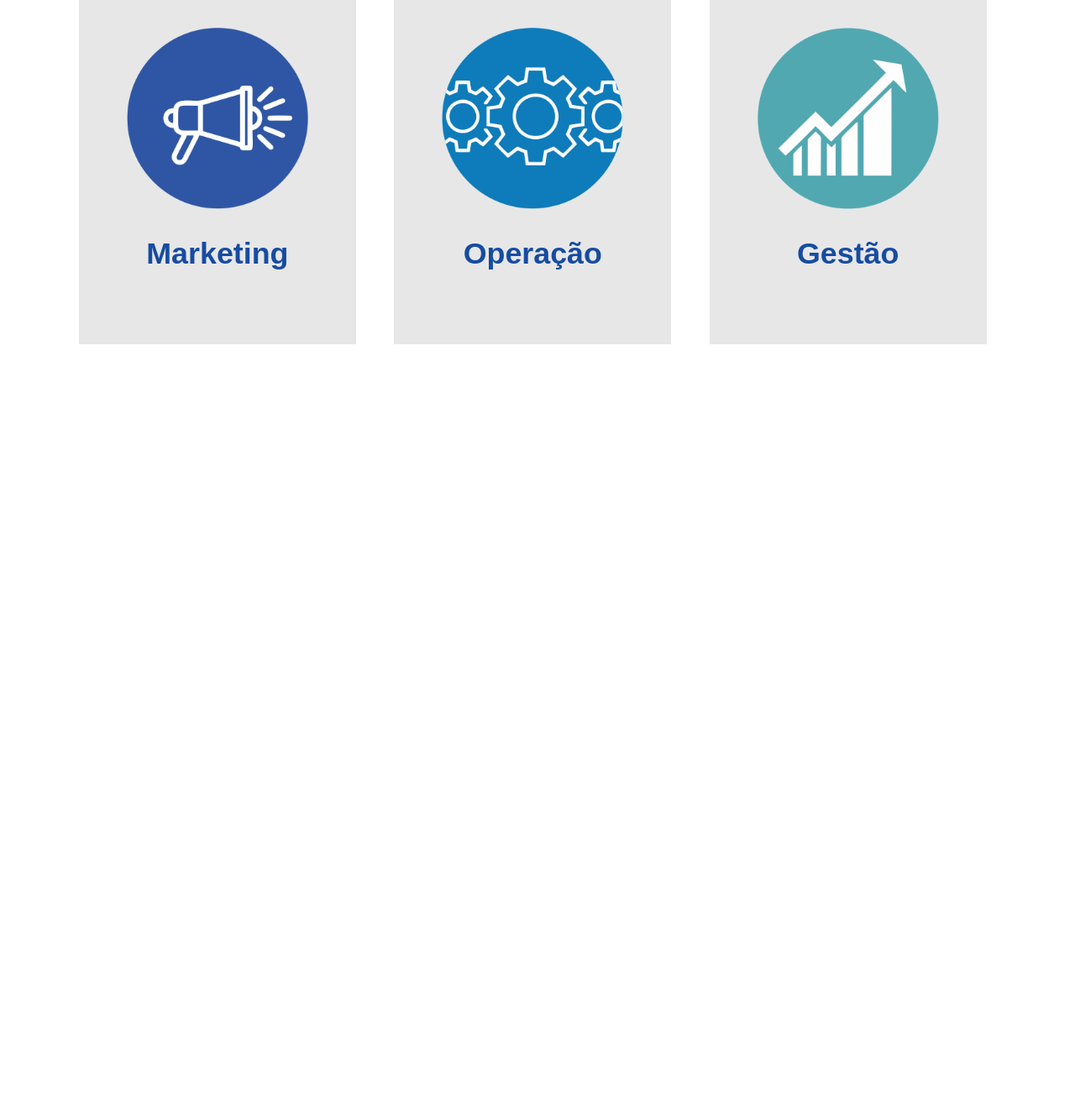
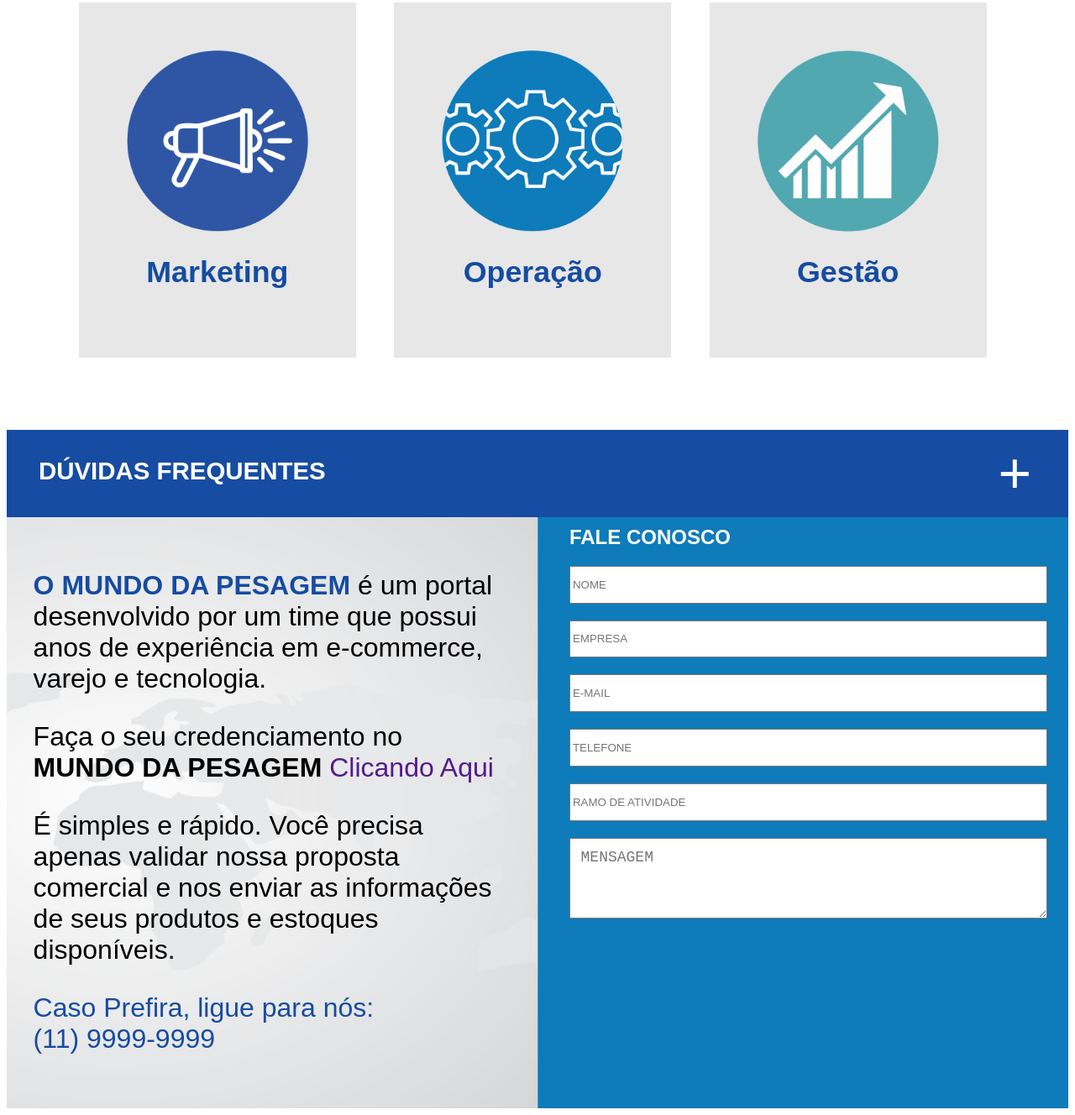
Before and after one commit to ValmyrTavares/MundoDaPesagem.io, a website: page index.html in a window 1280 px wide. Shown: the part 1461-2789 px from the top of the page at 84% size. Before the commit the page ends 1965 px from the top, so only its background shows below. Drawn offline with Linux system fonts and the light colour scheme.

```diff
--- a/css/scss/style.scss
+++ b/css/scss/style.scss
@@ -10,7 +10,7 @@
 /*8888888888888888888888888888888888
 geral
 888888888888888888888888888888888888*/
-ul, li,a{
+ul, li,a, p{
     list-style:none;
     text-decoration: none;
     font-family: arial;
@@ -103,21 +103,75 @@
 
     }
 }
+.questions{
+    background:$azaul-escuro;
+    display:flex;
+    justify-content:space-between;
+    padding:1% 3%;
+    h1{
+        color:white;
+        font-size:2.3vw;
+    }
+    button{
+        font-size:3vw;
+        color:white;
+        background:none;
+        border:none;
+        font-size:5.3vw;
+    }
+}
+.contact-us{
+    background-image:url("../../asset/map.png");
+    background-size: cover;
+    background-position: center center;
+    display:grid;
+    grid-template-columns: 1fr 1fr;
+    article{
+        P{
+            text-align: left;
+            font-size:2.5vw;
+            span{
+                color:$azaul-escuro;
+                font-weight: bold;
+            }
+        }
+        p:nth-child(4){
+            color:$azaul-escuro;
+        }
 
+    }
+    form{
 
-
+        display:block;
+        h1{ color:white;
+            margin:10px 6%;
+        }
+        input{
+          width: 90%;
+          height: 3.5vw;
+          margin:10px 6%;
+        }
+        textarea{
+            width: 90%;
+            height: 7.5vw;
+            margin:10px 6%;
+            color:black;
+            font-size: 18px;
+            padding: 2%;
+        }
+    }
+}
 
 /*8888888888888888888888888888888888
             MOBILE
 888888888888888888888888888888888888*/
-
   @media(max-width:600px){
     article{
         h1{
             font-size:3.5vw;
         }
         p{
-            font-size:13px;
+            font-size:15px;
         }
     }
     .service{
@@ -130,9 +184,35 @@
             h1{
                 font-size:7.7vw;
             }
+        }
+    }
+    .questions{
+        padding:3% 4%;
+        h1{
+            font-size:3.3vw;
+        }
+        button{
 
+            font-size:6.3vw;
         }
+    }
+    .contact-us{
+     display:flex;
+     flex-direction: column;
+     article{
+         background:white;
+     };
+     form{
+         background:$azaul-escuro;
+         input{
+            height: 6.5vw;
+            font-size: 13px;
+         }
+         textarea{
+            height:150px;
+            font-size: 15px;
+         }
 
+     }
     }
-
 }
--- a/index.html
+++ b/index.html
@@ -42,7 +42,7 @@
             </p>
             <img src="./asset/riscoazul.png" alt="fechamento">
         </article>
-        <section class="service">
+        <main class="service">
             <div>
                 <img src="./asset/marketing.png" alt="fechamento">
                 <h1>Marketing</h1>
@@ -55,7 +55,33 @@
                 <img src="./asset/operacao1.png" alt="fechamento">
                 <h1>Gestão</h1>
             </div>
+        </main>
+        <div class="questions">
+            <h1>DÚVIDAS FREQUENTES</h1>
+            <button>+</button>
+        </div>
+        <section class="contact-us">
+            <article>
+                <p><span>O MUNDO DA PESAGEM</span> é um portal desenvolvido por um time
+                    que possui anos de experiência em e-commerce, varejo e tecnologia.
+                </p>
+                <p>Faça o seu credenciamento no <strong>MUNDO DA PESAGEM</strong>  <a href="">Clicando Aqui</a></p>
+                <p> É simples e rápido. Você precisa apenas validar nossa proposta comercial
+                    e nos enviar as informações de seus produtos e estoques disponíveis.
+                </p>
+                <p>Caso Prefira, ligue para nós: <br>(11) 9999-9999
+                </p>
+
+            </article>
+            <form >
+                <h1>FALE CONOSCO</h1>
+                <input type="text" placeholder="NOME">
+                <input type="text" placeholder="EMPRESA">
+                <input type="email" placeholder="E-MAIL">
+                <input type="number" placeholder="TELEFONE">
+                <input type="text" placeholder="RAMO DE ATIVIDADE">
+                <textarea placeholder="MENSAGEM"></textarea>
+            </form>
         </section>
-
    </div>
 </html>
```
Also changed, not shown: css/style.css.
